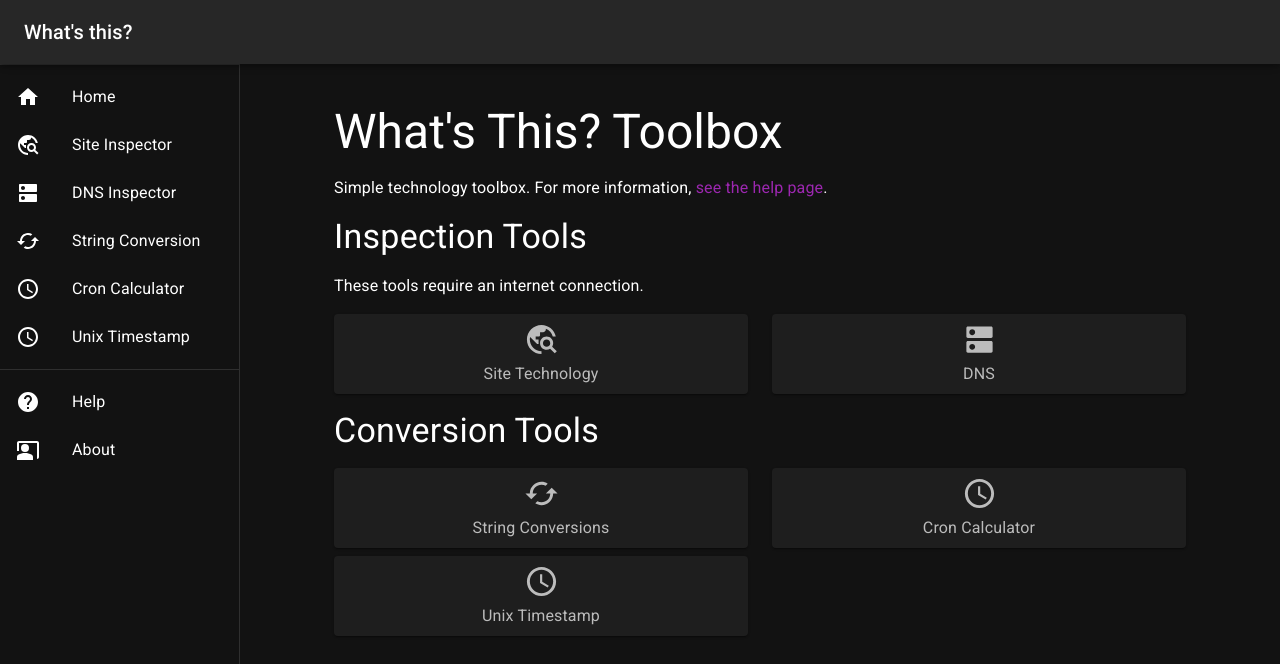
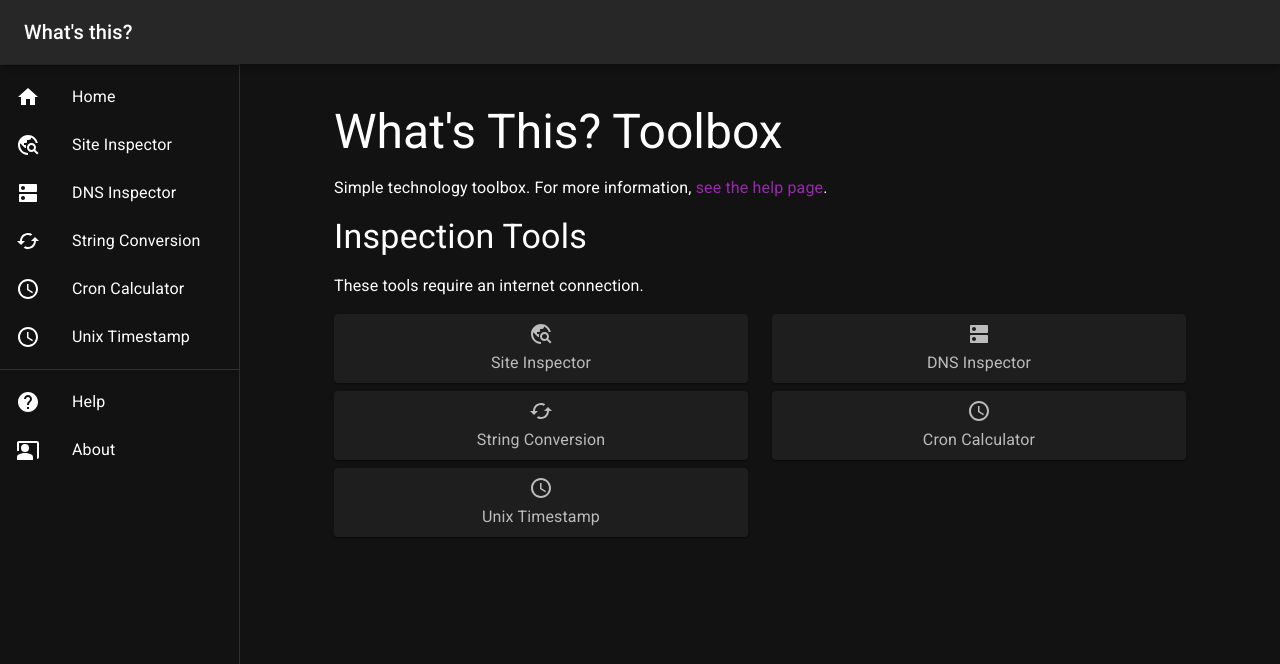
Before and after one commit to soup-bowl/whatsth.is, a React (Create React App) app: page / in a window 1280 px wide. Shown: the top 664 px of the page. Built offline with nearby package versions, Linux system fonts and the light colour scheme.

Commit message:
Menu consolidated.

```diff
--- a/src/pages/_layout.tsx
+++ b/src/pages/_layout.tsx
@@ -9,12 +9,8 @@ import { useEffect, useState } from "react";
 import HelpIcon from '@mui/icons-material/Help';
 import MenuIcon from '@mui/icons-material/Menu';
 import CloudOffIcon from '@mui/icons-material/CloudOff';
-import HomeIcon from '@mui/icons-material/Home';
-import TravelExploreIcon from '@mui/icons-material/TravelExplore';
-import DnsIcon from '@mui/icons-material/Dns';
-import CachedIcon from '@mui/icons-material/Cached';
 import CoPresentIcon from '@mui/icons-material/CoPresent';
-import AccessTimeIcon from '@mui/icons-material/AccessTime';
+import { DrawMenu } from "./segments/menu";
 
 const drawerWidth = 240;
 
@@ -134,52 +130,7 @@ export default function Layout() {
 					</IconButton>
 				</DrawerHeader>
 				<Divider />
-				<List>
-					<ListItemButton
-						onClick={() => {navigate('/');handleDrawerClose();}}
-						selected={(window.location.hash.replace('/', '') === "#")}
-					>
-						<ListItemIcon><HomeIcon /></ListItemIcon>
-						<ListItemText primary="Home" />
-					</ListItemButton>
-					<ListItemButton
-						onClick={() => {navigate('/inspect');handleDrawerClose();}}
-						disabled={!connectionState}
-						selected={window.location.hash.includes("/inspect")}
-					>
-						<ListItemIcon><TravelExploreIcon /></ListItemIcon>
-						<ListItemText primary="Site Inspector" />
-					</ListItemButton>
-					<ListItemButton
-						onClick={() => {navigate('/dns');handleDrawerClose();}}
-						disabled={!connectionState}
-						selected={window.location.hash.includes("/dns")}
-					>
-						<ListItemIcon><DnsIcon /></ListItemIcon>
-						<ListItemText primary="DNS Inspector" />
-					</ListItemButton>
-					<ListItemButton
-						onClick={() => {navigate('/convert');handleDrawerClose();}}
-						selected={window.location.hash.includes("/convert")}
-					>
-						<ListItemIcon><CachedIcon /></ListItemIcon>
-						<ListItemText primary="String Conversion" />
-					</ListItemButton>
-					<ListItemButton
-						onClick={() => {navigate('/cron');handleDrawerClose();}}
-						selected={window.location.hash.includes("/cron")}
-					>
-						<ListItemIcon><AccessTimeIcon /></ListItemIcon>
-						<ListItemText primary="Cron Calculator" />
-					</ListItemButton>
-					<ListItemButton
-						onClick={() => {navigate('/time');handleDrawerClose();}}
-						selected={window.location.hash.includes("/time")}
-					>
-						<ListItemIcon><AccessTimeIcon /></ListItemIcon>
-						<ListItemText primary="Unix Timestamp" />
-					</ListItemButton>
-				</List>
+				<DrawMenu onlineState={connectionState} drawerClose={handleDrawerClose} />
 				<Divider />
 				<List>
 					<ListItemButton
--- a/src/pages/home.tsx
+++ b/src/pages/home.tsx
@@ -1,20 +1,6 @@
-import { Grid, Typography } from "@mui/material";
-import { styled } from '@mui/material/styles';
-import { Box, Paper, Link } from '@mui/material';
+import { Grid, Typography, Box, Link } from '@mui/material';
 import { useNavigate } from "react-router-dom";
-
-import TravelExploreIcon from '@mui/icons-material/TravelExplore';
-import DnsIcon from '@mui/icons-material/Dns';
-import CachedIcon from '@mui/icons-material/Cached';
-import AccessTimeIcon from '@mui/icons-material/AccessTime';
-
-const Item = styled(Paper)(({ theme }) => ({
-	backgroundColor: '#121212',
-	...theme.typography.body2,
-	padding: theme.spacing(1),
-	textAlign: 'center',
-	color: theme.palette.text.secondary
-}));
+import { HomeMenu } from "./segments/menu";
 
 export default function Home() {
 	const navigate = useNavigate();
@@ -30,50 +16,7 @@ export default function Home() {
 			<Typography variant="h4" component="h2" my={2}>Inspection Tools</Typography>
 			<Typography my={2}>These tools require an internet connection.</Typography>
 			<Grid container rowSpacing={1} columnSpacing={{ xs: 1, sm: 2, md: 3 }}>
-				<Grid item xs={6}>
-					<Link sx={{ cursor: 'pointer', textDecoration: 'none' }} onClick={() => navigate('/inspect')}>
-						<Item>
-							<TravelExploreIcon fontSize="large" />
-							<Typography>Site Technology</Typography>
-						</Item>
-					</Link>
-				</Grid>
-				<Grid item xs={6}>
-					<Link sx={{ cursor: 'pointer', textDecoration: 'none' }} onClick={() => navigate('/dns')}>
-						<Item>
-							<DnsIcon fontSize="large" />
-							<Typography>DNS</Typography>
-						</Item>
-					</Link>
-				</Grid>
-			</Grid>
-
-			<Typography variant="h4" component="h2" my={2}>Conversion Tools</Typography>
-			<Grid container rowSpacing={1} columnSpacing={{ xs: 1, sm: 2, md: 3 }}>
-				<Grid item xs={6}>
-					<Link sx={{ cursor: 'pointer', textDecoration: 'none' }} onClick={() => navigate('/decoder')}>
-						<Item>
-							<CachedIcon fontSize="large" />
-							<Typography>String Conversions</Typography>
-						</Item>
-					</Link>
-				</Grid>
-				<Grid item xs={6}>
-					<Link sx={{ cursor: 'pointer', textDecoration: 'none' }} onClick={() => navigate('/cron')}>
-						<Item>
-							<AccessTimeIcon fontSize="large" />
-							<Typography>Cron Calculator</Typography>
-						</Item>
-					</Link>
-				</Grid>
-				<Grid item xs={6}>
-					<Link sx={{ cursor: 'pointer', textDecoration: 'none' }} onClick={() => navigate('/time')}>
-						<Item>
-							<AccessTimeIcon fontSize="large" />
-							<Typography>Unix Timestamp</Typography>
-						</Item>
-					</Link>
-				</Grid>
+				<HomeMenu />
 			</Grid>
 		</Box>
 	)
--- /dev/null
+++ b/src/pages/segments/menu.tsx
@@ -0,0 +1,115 @@
+import { Grid, Link, List, ListItemButton, ListItemIcon, ListItemText, Paper, Typography } from "@mui/material";
+import { useNavigate } from "react-router-dom";
+import { styled } from '@mui/material/styles';
+
+import HomeIcon from '@mui/icons-material/Home';
+import TravelExploreIcon from '@mui/icons-material/TravelExplore';
+import DnsIcon from '@mui/icons-material/Dns';
+import CachedIcon from '@mui/icons-material/Cached';
+import AccessTimeIcon from '@mui/icons-material/AccessTime';
+
+interface props {
+	onlineState: boolean;
+	drawerClose: any;
+}
+
+interface IMenu {
+	name: string;
+	icon: JSX.Element;
+	url: string;
+	needsInternet: boolean;
+}
+
+const getMenu:IMenu[] = [
+	{
+		name: 'Site Inspector',
+		icon: <TravelExploreIcon />,
+		url: '/inspect',
+		needsInternet: true,
+	},
+	{
+		name: 'DNS Inspector',
+		icon: <DnsIcon />,
+		url: '/dns',
+		needsInternet: true,
+	},
+	{
+		name: 'String Conversion',
+		icon: <CachedIcon />,
+		url: '/convert',
+		needsInternet: false,
+	},
+	{
+		name: 'Cron Calculator',
+		icon: <AccessTimeIcon />,
+		url: '/cron',
+		needsInternet: false,
+	},
+	{
+		name: 'Unix Timestamp',
+		icon: <AccessTimeIcon />,
+		url: '/time',
+		needsInternet: false,
+	}
+];
+
+export function DrawMenu({onlineState, drawerClose}:props) {
+	const navigate = useNavigate();
+
+	return(
+		<List>
+			<ListItemButton
+				key={0}
+				onClick={() => {navigate('/');drawerClose();}}
+				selected={(window.location.hash.replace('/', '') === "#")}
+			>
+				<ListItemIcon><HomeIcon /></ListItemIcon>
+				<ListItemText primary="Home" />
+			</ListItemButton>
+			<>
+			{getMenu.map((item:IMenu, i:number) => {
+				return(
+					<ListItemButton
+						key={(i + 1)}
+						onClick={() => {navigate(item.url);drawerClose();}}
+						disabled={!onlineState}
+						selected={window.location.hash.includes(`${item.url}`)}
+					>
+						<ListItemIcon>{item.icon}</ListItemIcon>
+						<ListItemText primary={item.name} />
+					</ListItemButton>
+				);
+			})}
+			</>
+		</List>
+	);
+}
+
+export function HomeMenu() {
+	const navigate = useNavigate();
+
+	const Item = styled(Paper)(({ theme }) => ({
+		backgroundColor: '#121212',
+		...theme.typography.body2,
+		padding: theme.spacing(1),
+		textAlign: 'center',
+		color: theme.palette.text.secondary
+	}));
+
+	return(
+		<>
+			{getMenu.map((item:IMenu, i:number) => {
+				return(
+					<Grid item xs={6}>
+						<Link sx={{ cursor: 'pointer', textDecoration: 'none' }} onClick={() => navigate(item.url)}>
+							<Item>
+								{item.icon}
+								<Typography>{item.name}</Typography>
+							</Item>
+						</Link>
+					</Grid>
+				);
+			})}
+		</>
+	);
+}
```
Also changed, not shown: 1 other file (tests, documents, lock files or other folders).
